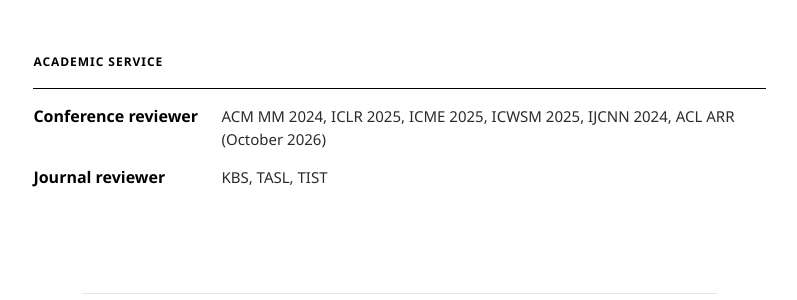
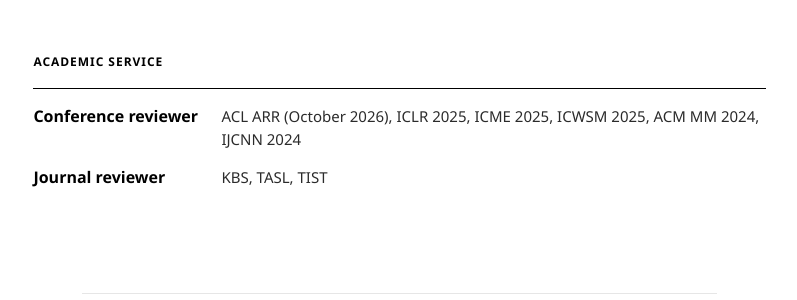
Before and after one commit to ykchen824/ykchen824.github.io, a Jekyll site: the page built from index.html, in a window 1280 px wide and 900 px high, scrolled down 3235 px. Shown: the part 521-821 px from the top of the window, without its empty margins (233-1030 px from the left). Built offline with Jekyll 4.4.1, drawn with Linux system fonts in a browser that asks for light colours.

```diff
--- a/index.html
+++ b/index.html
@@ -178,7 +178,7 @@
   <dl class="service">
     <div class="service-row">
       <dt>Conference reviewer</dt>
-      <dd>ACM MM 2024, ICLR 2025, ICME 2025, ICWSM 2025, IJCNN 2024, ACL ARR (October 2026)</dd>
+      <dd>ACL ARR (October 2026), ICLR 2025, ICME 2025, ICWSM 2025, ACM MM 2024, IJCNN 2024</dd>
     </div>
     <div class="service-row">
       <dt>Journal reviewer</dt>
```
